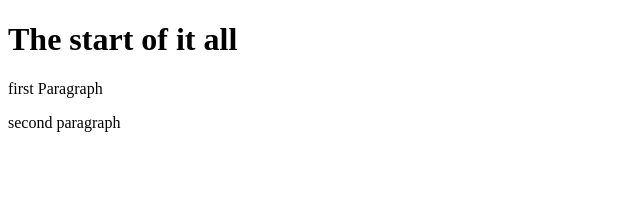
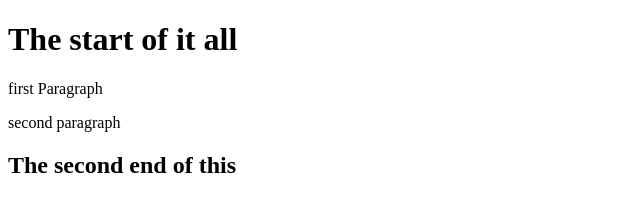
Before and after one commit to caseycc/7Nov, a plain HTML site: page index.html in a window 1280 px wide. Shown: the whole page, without its empty margins (0-640 px from the left). Drawn offline with Linux system fonts and the light colour scheme.

Commit message:
h2 added to index

```diff
--- a/index.html
+++ b/index.html
@@ -8,5 +8,6 @@
  <h1>The start of it all</h1>
 <p>first Paragraph</p>
 <p>second paragraph</p>
+<h2>The second end of this</h2>
   </body>
 </html>
```
